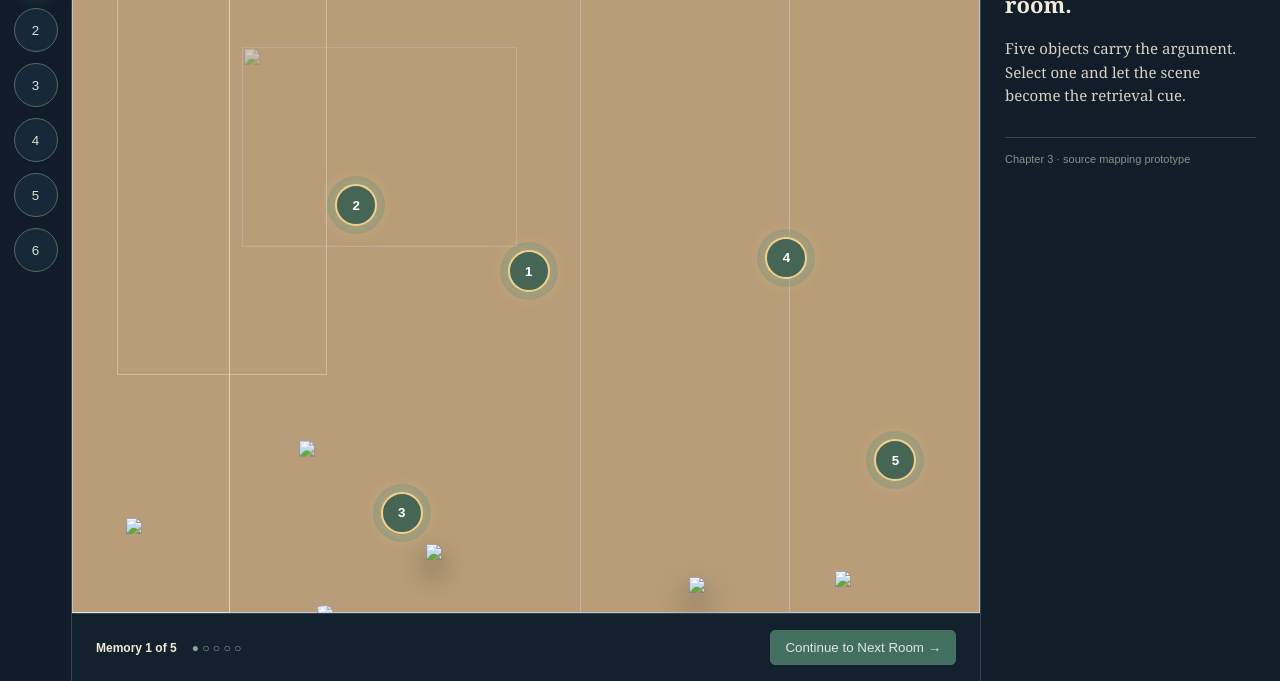
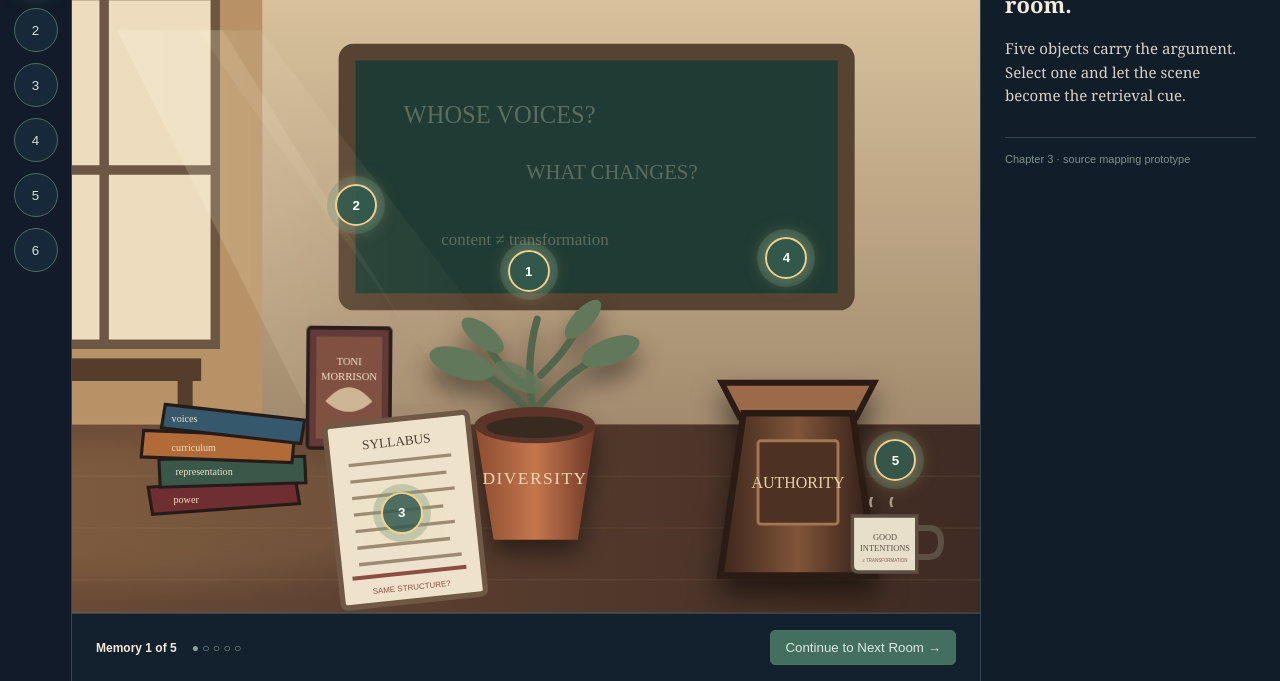
Before and after one commit to Testing-Grounds07/hookstest, a website: page index.html in a window 1280 px wide. Shown: the part 119-800 px from the top of the page. Drawn offline with Linux system fonts and the light colour scheme.

Commit message:
Use real SVG image assets in Token Plant scene

```diff
--- a/index.html
+++ b/index.html
@@ -1,3 +1,3 @@
 <!doctype html><html><head><meta charset='utf-8'><meta name='viewport' content='width=device-width,initial-scale=1'><title>Hooks Memory Palace</title><link rel='stylesheet' href='/style.css'></head><body>
-<div class='app'><aside><div class='brand'>KEY<br><span>CH. 3</span></div><button class='scene active'>1</button><button class='scene'>2</button><button class='scene'>3</button><button class='scene'>4</button><button class='scene'>5</button><button class='scene'>6</button></aside><main><header><div><small>TEACHING TO TRANSGRESS · CHAPTER 3</small><h1>The Token Plant</h1></div><nav><button class='active'>Explore</button><button>Recall</button><button>Map</button></nav></header><section id='stage'><img class='bg' src='/assets/bg_classroom.webp'><img class='window' src='/assets/bg_window.webp'><img class='right' src='/assets/bg_right.webp'><img class='rays fx' src='/assets/light_rays_alpha.webp'><img class='dust fx' src='/assets/dust_alpha.webp'><img class='books prop' src='/assets/books_alpha.webp'><img class='morrison prop' src='/assets/morrison_alpha.webp'><img class='plant prop' src='/assets/plant_wilted_alpha.webp'><img class='syllabus prop' src='/assets/syllabus_alpha.webp'><img class='podium prop' src='/assets/podium_alpha.webp'><img class='mug prop' src='/assets/mug_alpha.webp'>
+<div class='app'><aside><div class='brand'>KEY<br><span>CH. 3</span></div><button class='scene active'>1</button><button class='scene'>2</button><button class='scene'>3</button><button class='scene'>4</button><button class='scene'>5</button><button class='scene'>6</button></aside><main><header><div><small>TEACHING TO TRANSGRESS · CHAPTER 3</small><h1>The Token Plant</h1></div><nav><button class='active'>Explore</button><button>Recall</button><button>Map</button></nav></header><section id='stage'><img class='bg' src='/assets/bg_classroom.svg'><img class='rays fx' src='/assets/light_rays.svg'><img class='books prop' src='/assets/books.svg'><img class='morrison prop' src='/assets/morrison.svg'><img class='plant prop' src='/assets/plant_wilted.svg'><img class='syllabus prop' src='/assets/syllabus.svg'><img class='podium prop' src='/assets/podium.svg'><img class='mug prop' src='/assets/mug.svg'>
 <button class='hot h1' data-title='Token diversity' data-copy='Adding different voices is not enough if the classroom itself remains unchanged.'>1</button><button class='hot h2' data-title='The text' data-copy='A new author can enter the syllabus while old habits still control how that work is taught.'>2</button><button class='hot h3' data-title='The syllabus' data-copy='Transformation asks us to reconsider the structure, not simply append new material.'>3</button><button class='hot h4' data-title='The podium' data-copy='Who holds authority in the room matters as much as what appears on the reading list.'>4</button><button class='hot h5' data-title='Good intentions' data-copy='Good intentions begin the work; they do not complete it.'>5</button></section><footer><div><b>Memory 1 of 5</b><span class='dots'>● ○ ○ ○ ○</span></div><button id='next'>Continue to Next Room →</button></footer></main><aside class='guide'><small>GUIDE PARAPHRASE</small><h2 id='gt'>Look around the room.</h2><p id='gc'>Five objects carry the argument. Select one and let the scene become the retrieval cue.</p><div class='source'>Chapter 3 · source mapping prototype</div></aside></div><script src='/app.js'></script></body></html>
```
